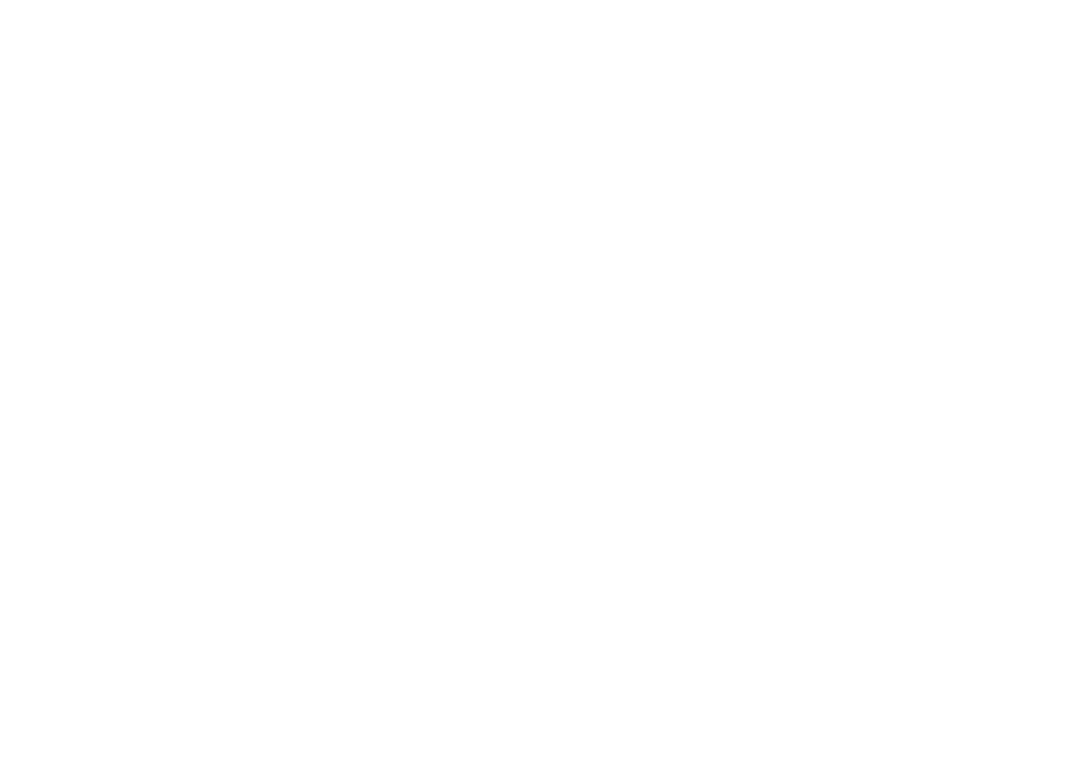
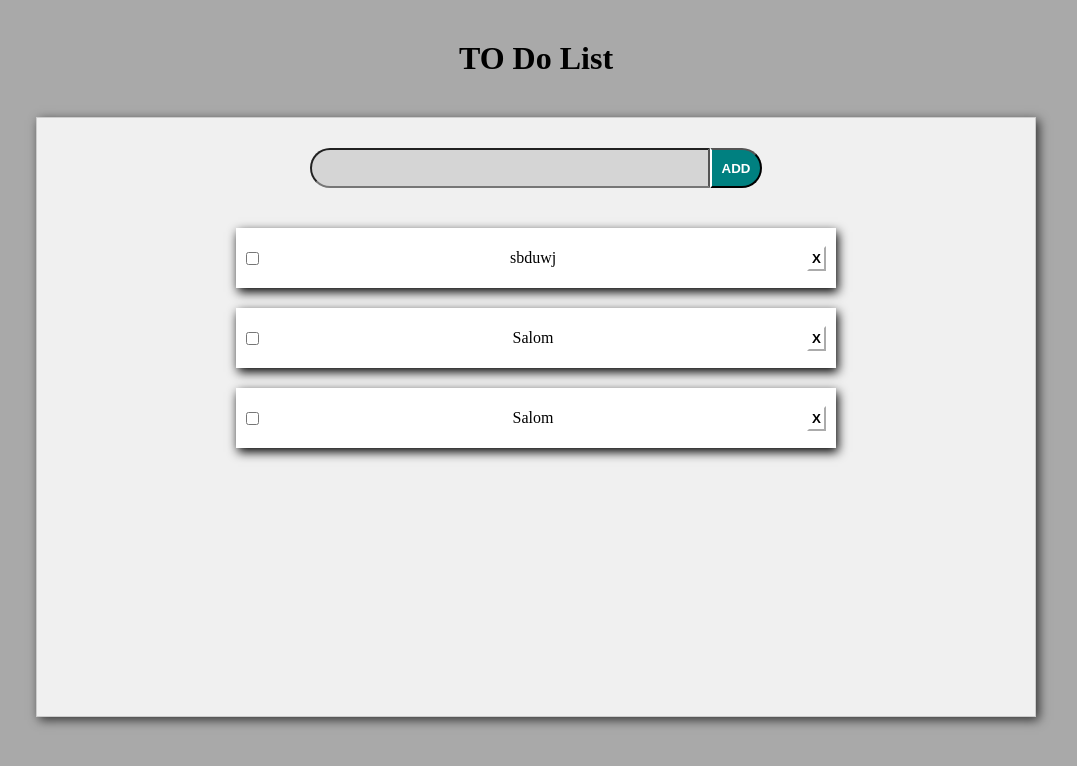
Before and after one commit to joraqulov/To-Do-list, a plain HTML site: page index.html in a window 1280 px wide. Shown: the whole page, without its empty margins (104-1181 px from the left). Drawn offline with Linux system fonts and the light colour scheme.

Commit message:
new change

```diff
--- a/index.html
+++ b/index.html
@@ -1,16 +1,35 @@
 <!DOCTYPE html>
 <html lang="en">
-<head>
-    <meta charset="UTF-8">
-    <meta name="viewport" content="width=device-width, initial-scale=1.0">
-    <link rel="stylesheet" href="./stayil.css">
+  <head>
+    <meta charset="UTF-8" />
+    <meta name="viewport" content="width=device-width, initial-scale=1.0" />
+    <link rel="stylesheet" href="./stayil.css" />
     <title>To Do List</title>
-</head>
-<body>
+  </head>
+  <body>
+    <h1>TO Do List</h1>
 
-
-
+    <div class="to_contener">
+      <div class="to_contener_app">
+        <div class="add_button"><input type="text" /> <button>ADD</button></div>
+        <div id="to_list">
+          <input type="checkbox" id="checkbox" />
+          <p>sbduwj</p>
+          <button>X</button>
+        </div>
+        <div id="to_list">
+          <input type="checkbox" id="checkbox" />
+          <p>Salom</p>
+          <button>X</button>
+        </div>
+        <div id="to_list">
+          <input type="checkbox" id="checkbox" />
+          <p>Salom</p>
+          <button>X</button>
+        </div>
+      </div>
+    </div>
 
     <script src="./main.js"></script>
-</body>
+  </body>
 </html>
--- a/main.js
+++ b/main.js
@@ -0,0 +1,14 @@
+let checkbox = document.getElementById("checkbox");
+let to_list = document.getElementById("to_list");
+
+function clik() {
+  if (to_list.style.color === "red") {
+    to_list.style.color = "blue";
+    to_list.style.textDecoration = "none";
+  } else {
+    to_list.style.color = "red";
+    to_list.style.textDecoration = "line-through";
+  }
+}
+
+checkbox.onclick = clik;
--- a/stayil.css
+++ b/stayil.css
@@ -0,0 +1,68 @@
+*{
+    margin: 0;
+    padding: 0;
+    box-sizing: border-box;
+}
+body{
+    background-color:darkgray;
+    display: grid;
+    justify-content: center;
+}
+h1{
+    text-align: center;
+    margin: 40px 40px;
+}
+.to_contener{
+    /* background-color: white; */
+     width: 1000px;
+    height: 600px;
+    display: flex;
+    justify-content: center;
+    padding: 30px;
+        background-color: #f0f0f0;
+        border: 1px solid #ccc;
+        box-shadow: 3px 3px 10px rgba(0, 0, 0, 0.701);
+
+}
+#to_list{
+    box-shadow: 2px 4px 10px ;
+    display: flex;
+    justify-content: space-between;
+    background-color:white;
+    width: 600px;
+    margin-bottom: 20px;
+    height: 60px;
+    padding: 10px 10px;
+    align-items: center;
+}
+.add_button{
+    margin-bottom: 40px;
+    display: flex;
+    justify-content: center;
+}
+.add_button input{
+    width: 400px;
+    height: 40px;
+    border-radius: 20px 0px 0px 20px;
+    padding: 10px;
+    border-right-color:black ;
+    font-size: 17px;
+    background-color:rgb(213, 213, 213);
+}
+.add_button button{
+    padding: 10px;
+    color: white;
+    font-weight: 700;
+    border-radius: 0px 20px 20px 0px;
+    border-left-color: white;
+    background-color: rgb(0 128 128);
+}
+#to_list button{
+    padding: 3px;
+    cursor: pointer;
+    font-weight: 600;
+    border-color: white;
+    background-color: white;
+    /* box-shadow: 1px 3px 10px ; */
+
+}
```
